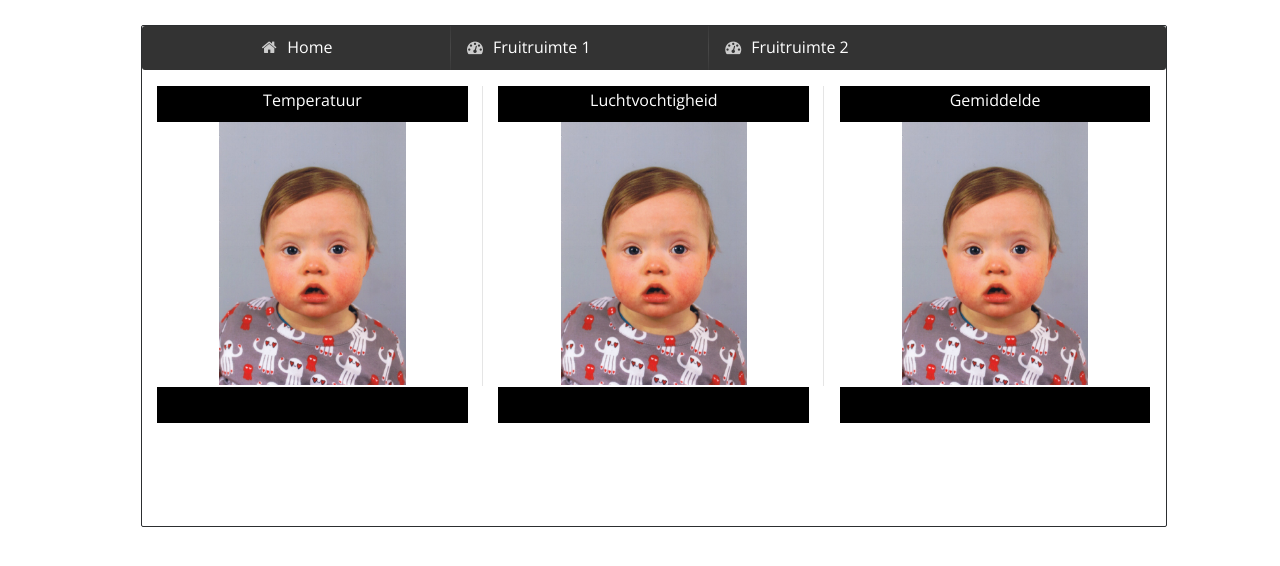
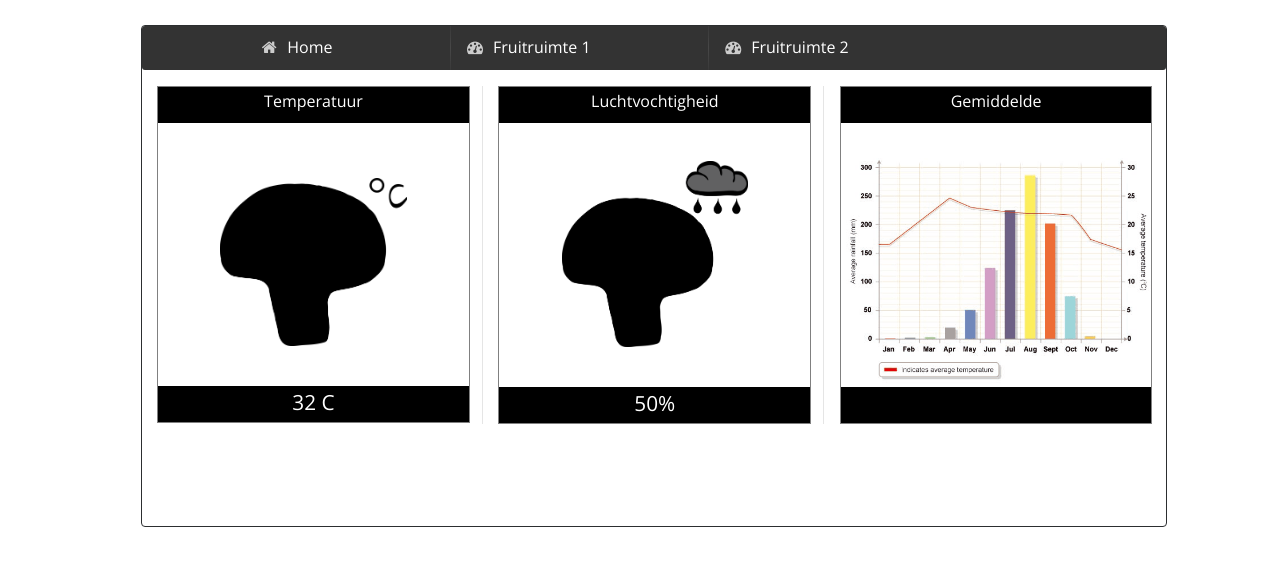
Before and after one commit to jordyijsselstijn/RotterzwamApp, a PHP site: page / in a window 1280 px wide. Shown: the part 159-725 px from the top of the page. Run offline with PHP 8.4, Linux system fonts and the light colour scheme.

Commit message:
Added modules to grid - photos for alignment

```diff
--- a/css/style.css
+++ b/css/style.css
@@ -46,7 +46,7 @@ html{
     width:80%;
     margin-left: 11%;
     border: 1px solid #2C2E30;
-    border-radius: 2px;
+    border-radius: 4px;
     height:500px;
 
 }
@@ -67,11 +67,16 @@ html{
     margin-left: 10%;
 }
 
+.results{
+
+    font-size: 1.3em;
+    font-weight: 200;
+    height:50px;
+}
 .module{
 
     width:100%;
-    height:300px;
-
+    border:1px solid #808080;
 }
 .module div{
 
@@ -81,7 +86,6 @@ html{
     height:30px;
     text-align: center;
     padding-top: 6px ;
-
 }
 .module img{
 
@@ -89,3 +93,22 @@ html{
     margin-left:20%;
 
 }
+
+.graph img{
+
+    width:100%;
+    margin-top: 35px;
+    margin-left: 0;
+}
+
+.hum img{
+
+    margin-top: 38px;
+    margin-bottom: 38px;
+}
+
+.temp img{
+
+    margin-top:55px;
+    margin-bottom: 38px;
+}
--- a/index.html
+++ b/index.html
@@ -33,8 +33,8 @@
 
            <div class="temp module">
                <div>Temperatuur</div>
-               <img src="images/pasfoto.jpg" alt="placeholder">
-               <div class="results" id="result-temp"></div>
+               <img src="images/shroomtemp.png" alt="placeholder">
+               <div class="results" id="result-temp">32 C</div>
            </div>
         </div>
         <div class="column">
@@ -45,8 +45,8 @@
 
             <div class="hum module">
                 <div>Luchtvochtigheid</div>
-                <img src="images/pasfoto.jpg" alt="placeholder">
-                <div class="results" id="result-hum"></div>
+                <img src="images/shroomhum.png" alt="placeholder">
+                <div class="results" id="result-hum">50%</div>
             </div>
 
         </div>
@@ -54,7 +54,7 @@
 
             <div class="graph module">
                 <div>Gemiddelde</div>
-                <img src="images/pasfoto.jpg" alt="placeholder">
+                <img src="images/graph.gif" alt="placeholder">
                 <div class="results" id="result-graph"></div>
             </div>
 
```
Also changed, not shown: images/graph.gif (added), images/shroomhum.png (added), images/shroomtemp.png (added).
